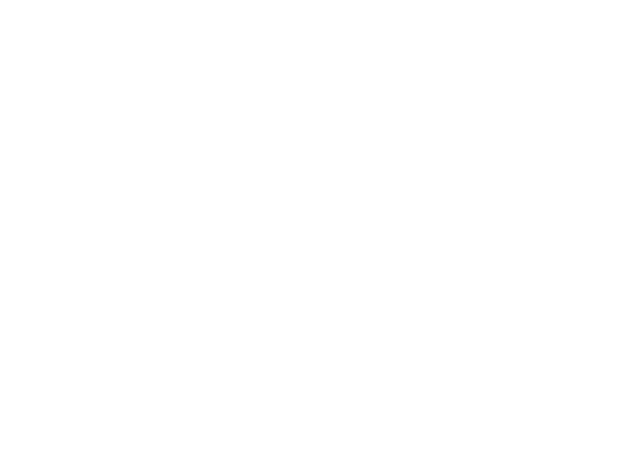
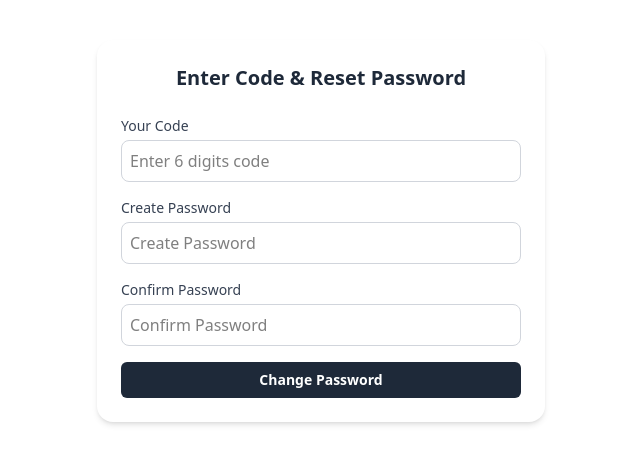
Before and after one commit to fatinishraqprapya25/Blogging-App-Front-End, a React (Vite) app: page /reset-password in a window 1280 px wide. Before the commit this address had no page. Shown: the top 464 px of the page, without its empty margins (319-959 px from the left). Built offline with nearby package versions, Linux system fonts and the light colour scheme.

Commit message:
reset password component done

```diff
--- a/src/App.jsx
+++ b/src/App.jsx
@@ -5,6 +5,7 @@ import Login from './components/auth/login';
 import Register from './components/auth/Register';
 import VerifyEmail from './components/auth/VerifyEmail';
 import SendResetPasswordCode from './components/auth/sendResetPasswordCode';
+import ResetPassword from './components/auth/resetPassword';
 
 const App = () => {
   return <>
@@ -14,6 +15,7 @@ const App = () => {
       <Route path="/register" element={<Register />} />
       <Route path="/verify" element={<VerifyEmail />} />
       <Route path="/forgot-password" element={<SendResetPasswordCode />} />
+      <Route path="/reset-password" element={<ResetPassword />} />
     </Routes>
   </>
 }
--- /dev/null
+++ b/src/components/auth/ResetPassword.jsx
@@ -0,0 +1,102 @@
+import React, { useState } from "react";
+import Button from "../common/Button";
+import { useLocation, useNavigate } from "react-router-dom";
+
+export default function ResetPassword() {
+    const [code, setCode] = useState();
+    const [password, setPassword] = useState("");
+    const [cpassword, setCPassword] = useState("");
+    const [error, setError] = useState("");
+    const [message, setMessage] = useState("");
+    const location = useLocation();
+    const prevState = location.state;
+    const navigate = useNavigate();
+
+    const handleSubmit = async (e) => {
+        e.preventDefault();
+        if (password.length < 1 || cpassword.length < 1 || String(code).length < 6) {
+            setError("Fill out for form properly!");
+        } else {
+            if (password !== cpassword) {
+                setError("Password doesn't match!")
+                return;
+            }
+            const requestBody = { password, code, email: prevState.email };
+            const response = await fetch("https://blogging-app-api-using-express-mongo-db-iwvr.vercel.app/api/v1/auth/resetPass", {
+                method: "POST",
+                headers: {
+                    "Content-Type": "application/json"
+                },
+                body: JSON.stringify(requestBody)
+            });
+            const result = await response.json();
+            if (result.success) {
+                setMessage(result.message);
+                setTimeout(() => {
+                    navigate("/login");
+                }, 2000);
+            } else {
+                setError(result.message);
+            }
+        }
+    }
+
+    return <>
+        <div className="max-w-md mx-auto mt-10 bg-white p-6 rounded-2xl shadow-md space-y-6">
+            <h2 className="text-xl font-semibold text-center text-gray-800">
+                Enter Code & Reset Password
+            </h2>
+
+            <form onSubmit={handleSubmit} className="space-y-4">
+                <div>
+                    <label htmlFor="code" className="block text-sm font-medium text-gray-700">
+                        Your Code
+                    </label>
+                    <input
+                        id="code"
+                        type="number"
+                        value={code}
+                        onChange={(e) => setCode(e.target.value)}
+                        placeholder="Enter 6 digits code"
+                        className="mt-1 block w-full border border-gray-300 rounded-lg p-2 focus:outline-none focus:ring-2 focus:ring-blue-500"
+                    />
+                </div>
+
+                <div>
+                    <label htmlFor="password" className="block text-sm font-medium text-gray-700">
+                        Create Password
+                    </label>
+                    <input
+                        id="password"
+                        type="password"
+                        value={password}
+                        onChange={(e) => setPassword(e.target.value)}
+                        placeholder="Create Password"
+                        className="mt-1 block w-full border border-gray-300 rounded-lg p-2 focus:outline-none focus:ring-2 focus:ring-blue-500"
+                    />
+                </div>
+
+                <div>
+                    <label htmlFor="cpassword" className="block text-sm font-medium text-gray-700">
+                        Confirm Password
+                    </label>
+                    <input
+                        id="cpassword"
+                        type="password"
+                        value={cpassword}
+                        onChange={(e) => setCPassword(e.target.value)}
+                        placeholder="Confirm Password"
+                        className="mt-1 block w-full border border-gray-300 rounded-lg p-2 focus:outline-none focus:ring-2 focus:ring-blue-500"
+                    />
+                </div>
+
+                {error && <p className="text-red-500 text-sm">{error}</p>}
+                {message && <p className="text-green-600 text-sm">{message}</p>}
+
+                <Button styles="w-full py-2">
+                    Change Password
+                </Button>
+            </form>
+        </div>
+    </>
+}
--- a/src/components/auth/sendResetPasswordCode.jsx
+++ b/src/components/auth/sendResetPasswordCode.jsx
@@ -26,7 +26,9 @@ export default function SendResetPasswordCode() {
         setMessage(result.message);
         if (result.success) {
             setTimeout(() => {
-                navigate("/");
+                navigate("/reset-password", {
+                    state: { email }
+                });
             }, 1500);
         }
     };
```
